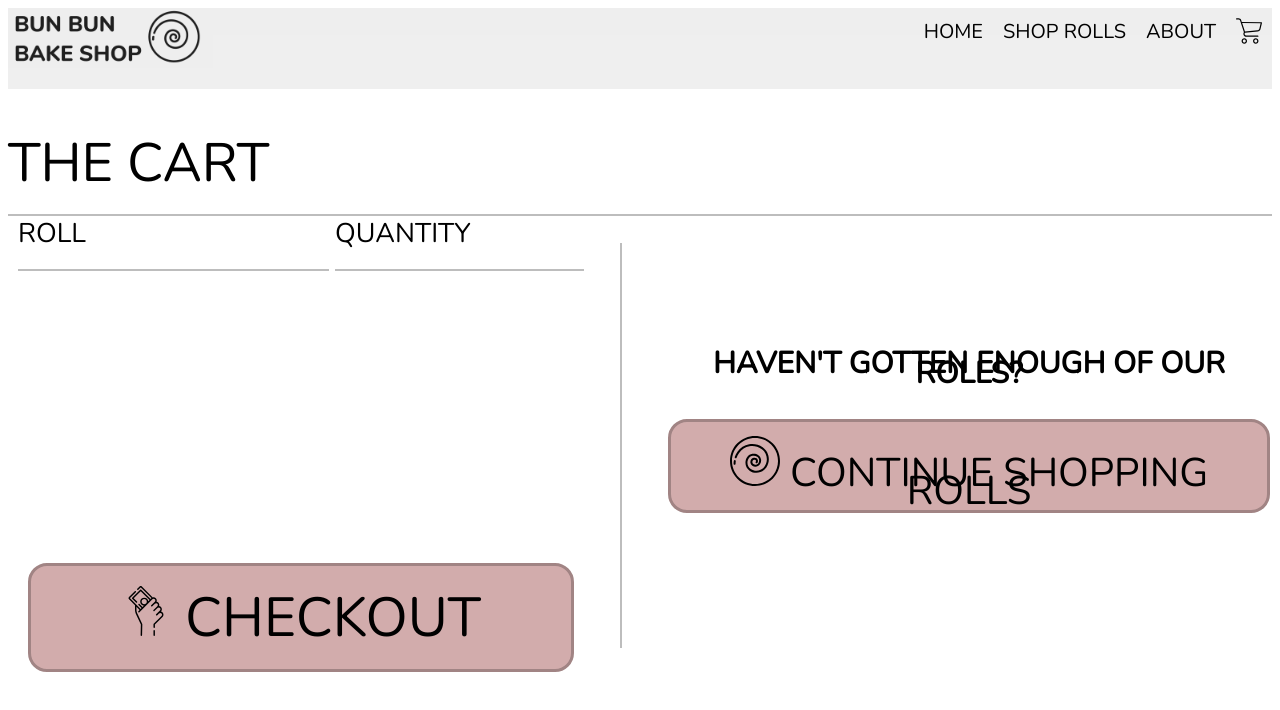
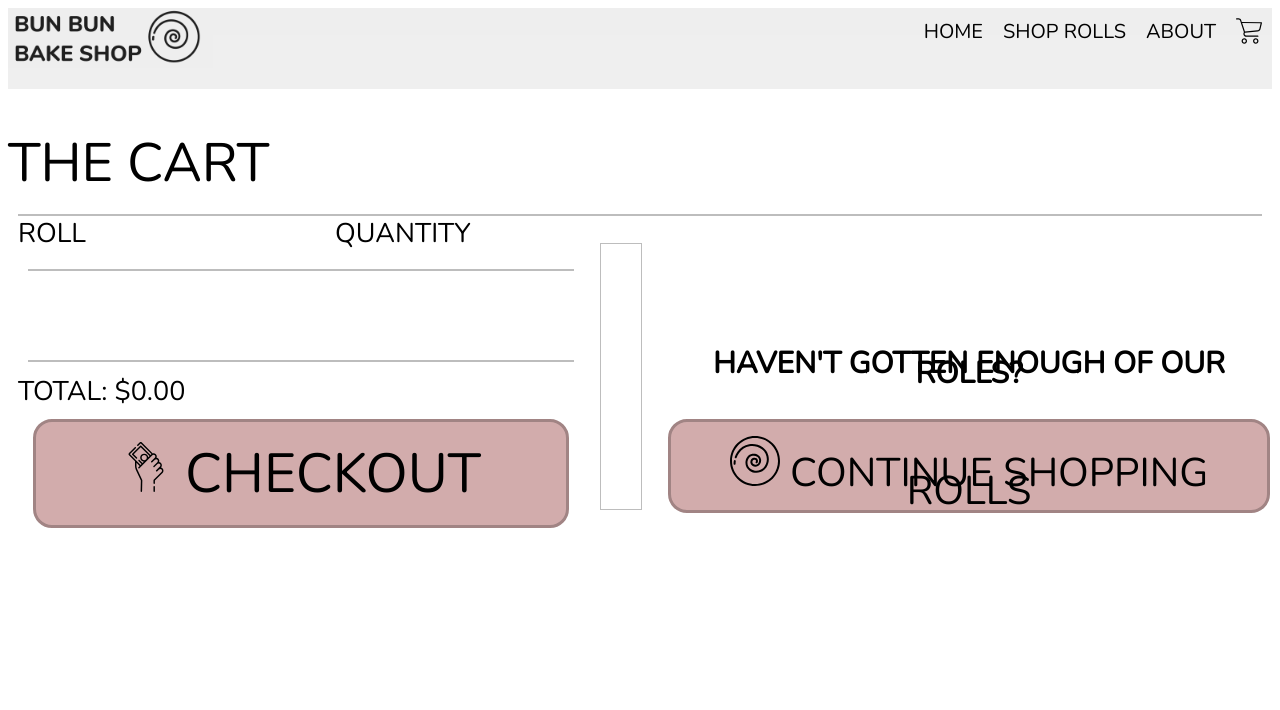
Before and after one commit to dinarazek/homework_6b, a plain HTML site: page shoppingcart.html in a window 1280 px wide. Drawn offline with nearby package versions, Linux system fonts and the light colour scheme.

Commit message:
Fixed grid areas / spacing on cart page, fixed JS error of undefined total

```diff
--- a/productdetail.js
+++ b/productdetail.js
@@ -116,11 +116,11 @@ function removeRoll(cart_index) {
 
 function addCartItemsToPage() {
     var cart_full = localStorage.getItem('cart');
+    var total = 0;
     if (cart_full == 'true') {
         var current_cart = JSON.parse(localStorage.getItem('current_cart'));
         var place_to_add_roll = document.getElementById("pump_roll");
         var place_to_add_quantity = document.getElementById("pump_quantity");
-        var total = 0;
         for (let i = 0; i < current_cart.length; i++) {
             // add ids to enable removal
             var roll = document.createElement("h5");
@@ -152,7 +152,9 @@ function addCartItemsToPage() {
             var quantity_text = document.createTextNode(current_cart[i].quantity);
             quantity.appendChild(quantity_text);
             place_to_add_quantity.appendChild(quantity);
-            place_to_add_quantity.appendChild(document.createElement("br"));
+            var line_spacing = document.createElement("div");
+            line_spacing.setAttribute('class', 'formatted_quantity');
+            place_to_add_quantity.appendChild(line_spacing);
             total += parseInt(current_cart[i].quantity) * 6;
         }
     }
--- a/shoppingcart.css
+++ b/shoppingcart.css
@@ -3,7 +3,7 @@ main {
     grid-gap: 6px;
     /* spacing should be the same, so can use repeat function */
     grid-template-columns: 25% 20% 5% 50% ;
-    grid-template-rows: 7% 5% 80% 5% 10% 30%;
+    grid-template-rows: 20px 5px auto 15px 50px 100px;
     grid-template-areas: "roll_label quantity_label vertical_line continue_shopping"
                          "thick_line thick_line vertical_line continue_shopping"
                          "pump_roll pump_quantity vertical_line continue_shopping"
@@ -28,14 +28,14 @@ main {
 hr{
     display: block;
     unicode-bidi: isolate;
-    margin-block-start: .5em;
-    margin-block-end: .5em;
-    margin-inline-start: auto;
-    margin-inline-end: auto;
 }
 
 .thick_line {
+    grid-area: thick_line;
+}
 
+.second_thick_line {
+    grid-area: second_thick_line;
 }
 
 .vertical_line {
@@ -96,8 +96,12 @@ hr{
 
 .total {
     grid-area: total; /* assigns grid area to class */
+    margin: 20px 0px;
 }
 
+.formatted_quantity {
+    margin: 97px 0px;
+}
 horizontal {
     margin: 5px;
 }
@@ -120,8 +124,8 @@ horizontal {
     font-variant: normal;
     font-size: 55px;
     float: left;
-    margin: 10px;
     align-self: center;
+    margin: 0px 15px;
 }
 
 .remove_button {
```
